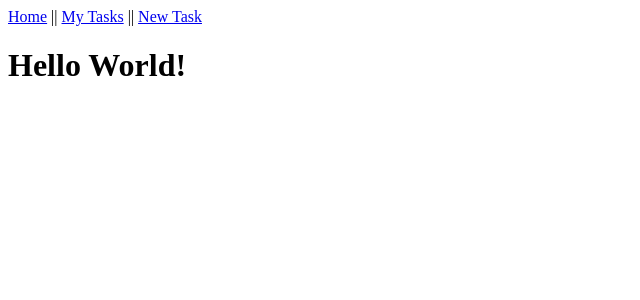
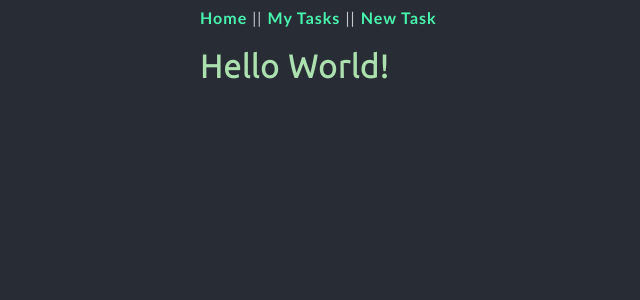
Before and after one commit to ethannixon66/3155TeamProject, a Flask app: page / in a window 1280 px wide. Shown: the top 300 px of the page, without its empty margins (0-640 px from the left). Run offline with Flask 2, Linux system fonts and the light colour scheme.

Commit message:
added css and fixed html

```diff
--- a/static/main.css
+++ b/static/main.css
@@ -0,0 +1,55 @@
+/* https://coolors.co/282c34-ace0af-48f3ae-a9c1c5-1c1f25 */
+@import url('https://fonts.googleapis.com/css2?family=Ubuntu:wght@300&display=swap');
+body
+{
+    font-family: 'Trebuchet MS', sans-serif;
+    color: #bfc9cb;
+    background: #282c34;
+	margin-left: 200px;
+	margin-right: 200px;
+    letter-spacing: 1px;
+}
+
+header, footer
+{
+    margin-top: 50px;
+	margin-bottom: 50px;
+    font-family: 'Ubuntu', sans-serif;
+	text-align: center;
+    color: #ace0af;
+    background:#282c34
+}
+
+h1
+{
+    font-family: 'Ubuntu', serif;
+    font-size: 32px;
+    color: #ace0af;
+    background:#282c34
+}
+
+h2
+{
+    font-family: 'Ubuntu', serif;
+    font-size: 24px;
+    color: #ace0af;
+    background:#282c34
+}
+
+h3
+{
+    font-family: 'Ubuntu', sans-serif;
+    color: #ace0af;
+    background:#282c34
+}
+
+a {
+	text-decoration: none;
+	color: #48f3ae;
+	font-weight: bold;
+}
+
+a:hover {
+	text-decoration: none;
+	color: #ace0af;
+}
--- a/templates/index.html
+++ b/templates/index.html
@@ -2,8 +2,8 @@
 <head>
     <meta charset="utf-8">
     <meta name="viewport" content="width=device-width, initial-scale=1">
-    <meta name="description" content="UNCC Notes App">
-    <title>Task App</title>
+    <meta name="description" content="Project Application">
+    <title>Project Application</title>
     <!-- styles -->
     <link rel="stylesheet" href="{{ url_for('static', filename='main.css') }}">
 </head>
```
